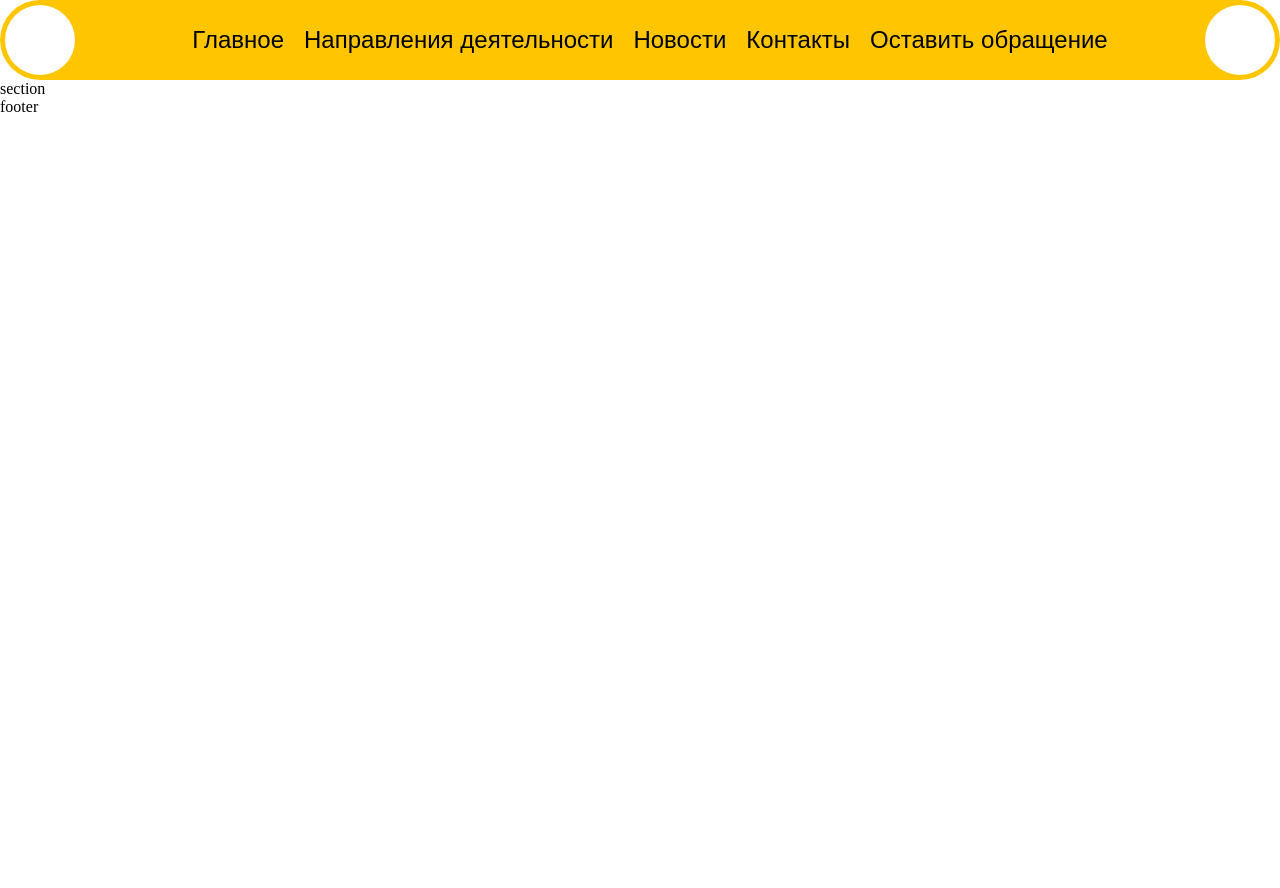
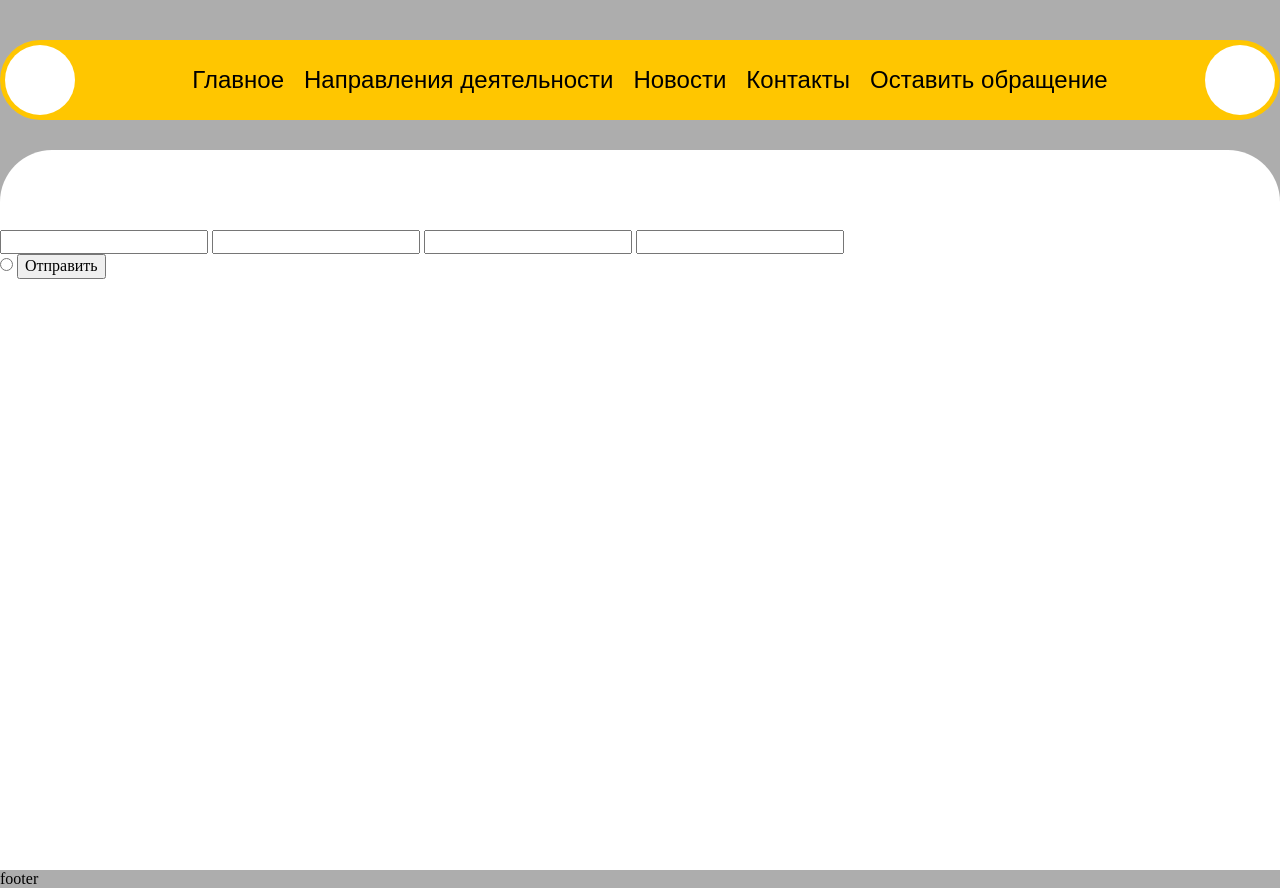
Before and after one commit to aldeevN/testApp, a plain HTML site: page index.html in a window 1280 px wide. Before the commit the page ends 800 px from the top, so only its background shows below. Drawn offline with Linux system fonts and the light colour scheme.

Commit message:
add form section

```diff
--- a/index.html
+++ b/index.html
@@ -1,13 +1,15 @@
 <!DOCTYPE html>
 <html lang="en">
+
 <head>
     <meta charset="UTF-8">
     <meta name="viewport" content="width=device-width, initial-scale=1.0">
     <title>test-app</title>
-    <link rel="stylesheet" href="./normolise.css">
-    <link rel="stylesheet" href="./style.css">
+    <link rel="stylesheet" href="./styles/normolise.css">
+    <link rel="stylesheet" href="./styles/style.css">
 </head>
-<body>
+
+<body class="body">
     <header class="header">
         <div class="container">
             <div class="header__container">
@@ -25,11 +27,25 @@
         </div>
     </header>
     <main class="main">
-        section
+        <div class="container">
+            <section class="form__section">
+                <div class="menu"></div>
+                <form action="submit" class="input input__form">
+                    <input type="text" class="iinput nput__name">
+                    <input type="email" class="input input__email">
+                    <input type="text" class="input input__phone-number">
+                    <input type="text" class="input input__message">
+                </form>
+                <div class="drag_and_drop"></div>
+                <input type="radio" class="input input__checkbox">
+                <button class="btn__send">Отправить</button>
+            </section>
+        </div>
     </main>
     <footer class="footer">
         footer
     </footer>
 </body>
 <script type="text/javascript" src="./main.js"></script>
+
 </html>
--- a/style.css
+++ b/styles/style.css
@@ -1,7 +1,9 @@
+.body{
+    background-color: #ADADAD;
+}
 .header{
-    background-color: #FFC600;
     height: 80px;
-    border-radius: 52px;
+    margin: 40px 0 30px 0;
 }
 .container{
     max-width: 1520px;
@@ -12,6 +14,8 @@
     align-items: center;
     min-height: 80px;
     justify-content: space-between;
+    background-color: #FFC600;
+    border-radius: 52px;
 }
 .header__menu{
     display: flex;
@@ -50,3 +54,12 @@
     border: none;
     margin-right: 5px;
 }
+
+.main{
+    border-radius: 52px 52px 0 0;
+    background-color: #fff;
+    min-height: 80vh;
+    max-width: 1920px;
+    margin: 0 auto;
+    padding-top: 80px;
+}
```
Also changed, not shown: styles/normolise.css (renamed from normolise.css). Lines whose indentation alone changed are shown as unchanged.
